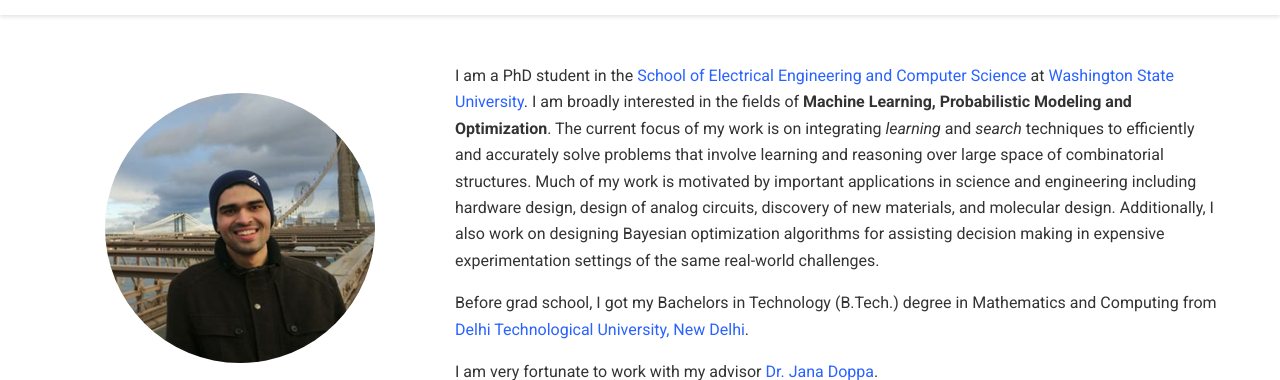
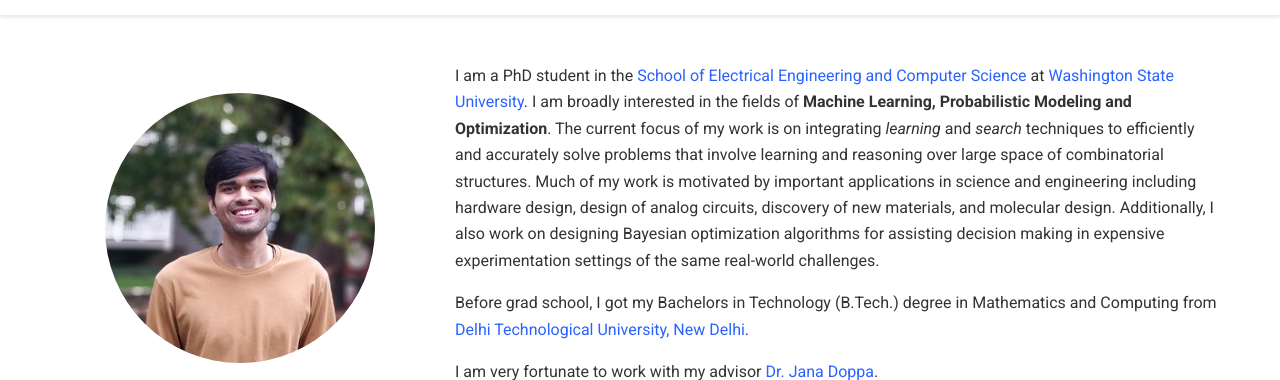
Before and after one commit to aryandeshwal/aryandeshwal.github.io, a plain HTML site: page author/aryan-deshwal/index.html in a window 1280 px wide. Shown: the part 55-435 px from the top of the page. Drawn offline with nearby package versions, Linux system fonts and the light colour scheme; some packages are replaced by stand-ins of ours; some icons are missing.

Commit message:
update website

```diff
--- a/author/aryan-deshwal/index.html
+++ b/author/aryan-deshwal/index.html
@@ -607,7 +607,7 @@
 
 
 
-      <img class="avatar avatar-circle" src="/author/aryan-deshwal/avatar_hudaea21b57b44d6e310017e6331bd3dcd_604840_270x270_fill_lanczos_center_2.png" alt="Aryan Deshwal">
+      <img class="avatar avatar-circle" src="/author/aryan-deshwal/avatar_hu9847ef5d19a4ac36a94a69921f0492e6_543984_270x270_fill_q90_lanczos_center.jpg" alt="Aryan Deshwal">
 
 
       <div class="portrait-title">
```
Also changed, not shown: index.html (+1 -1 lines), author/aryan-deshwal/avatar.jpg (added), author/aryan-deshwal/avatar_hu9847ef5d19a4ac36a94a69921f0492e6_543984_270x270_fill_q90_lanczos_center.jpg (added).
